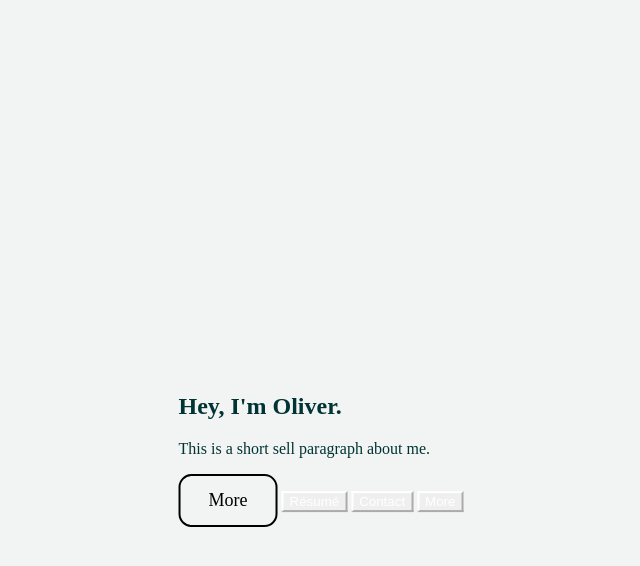
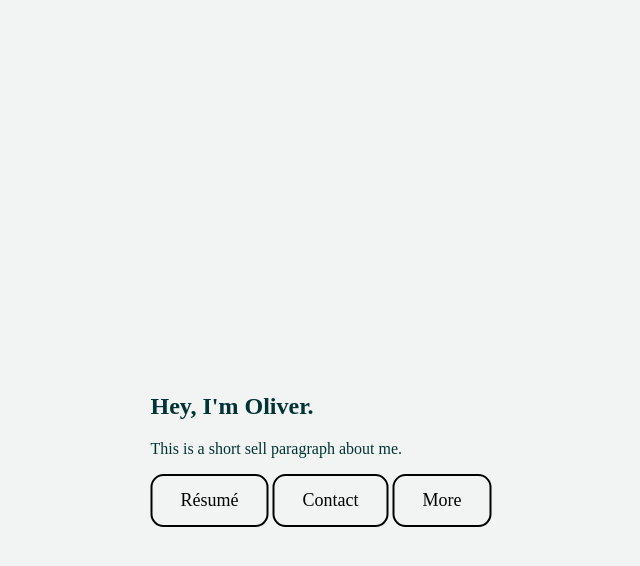
Before and after one commit to allofher/allofher.github.io, a Jekyll site: the page index.html, which Jekyll copies as it is, in a window 1280 px wide. Shown: the top 566 px of the page, without its empty margins (319-959 px from the left). Built offline with Jekyll 4.4.1, drawn with Linux system fonts in a browser that asks for light colours.

Commit message:
Update index.html

```diff
--- a/index.html
+++ b/index.html
@@ -53,10 +53,9 @@
 		<section>
 			<h1>Hey, I'm Oliver.</h1>
 			<p>This is a short sell paragraph about me.</p>
+			<a href="/files/Oxton Resume.pdf" class="button">Résumé</a>
+			<a href="/about/" class="button">Contact</a>
 			<a href="/about/" class="button">More</a>
-			<button class="mybtn">Résumé</button>
-			<button class="mybtn">Contact</button>
-			<button class="mybtn">More</button>
 		</section>
 
 	</html>
```
